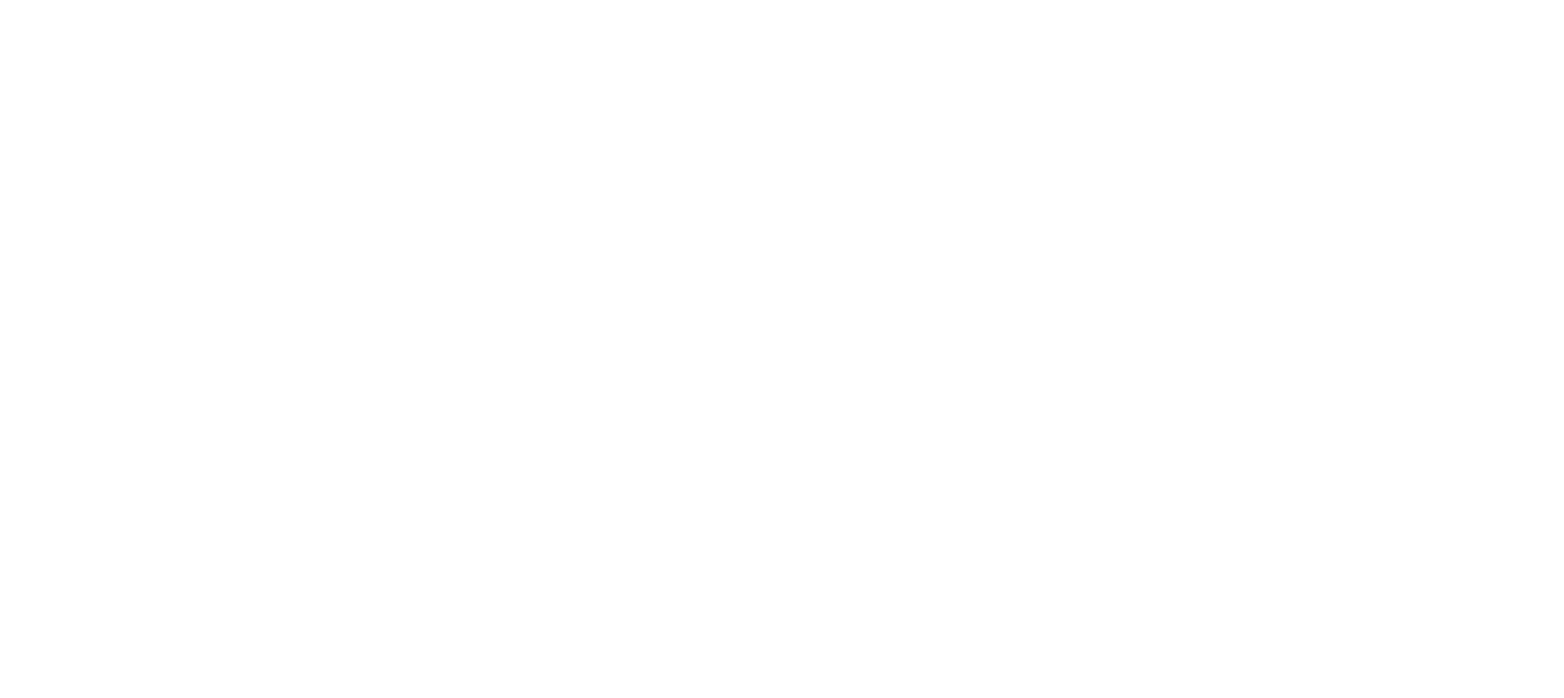
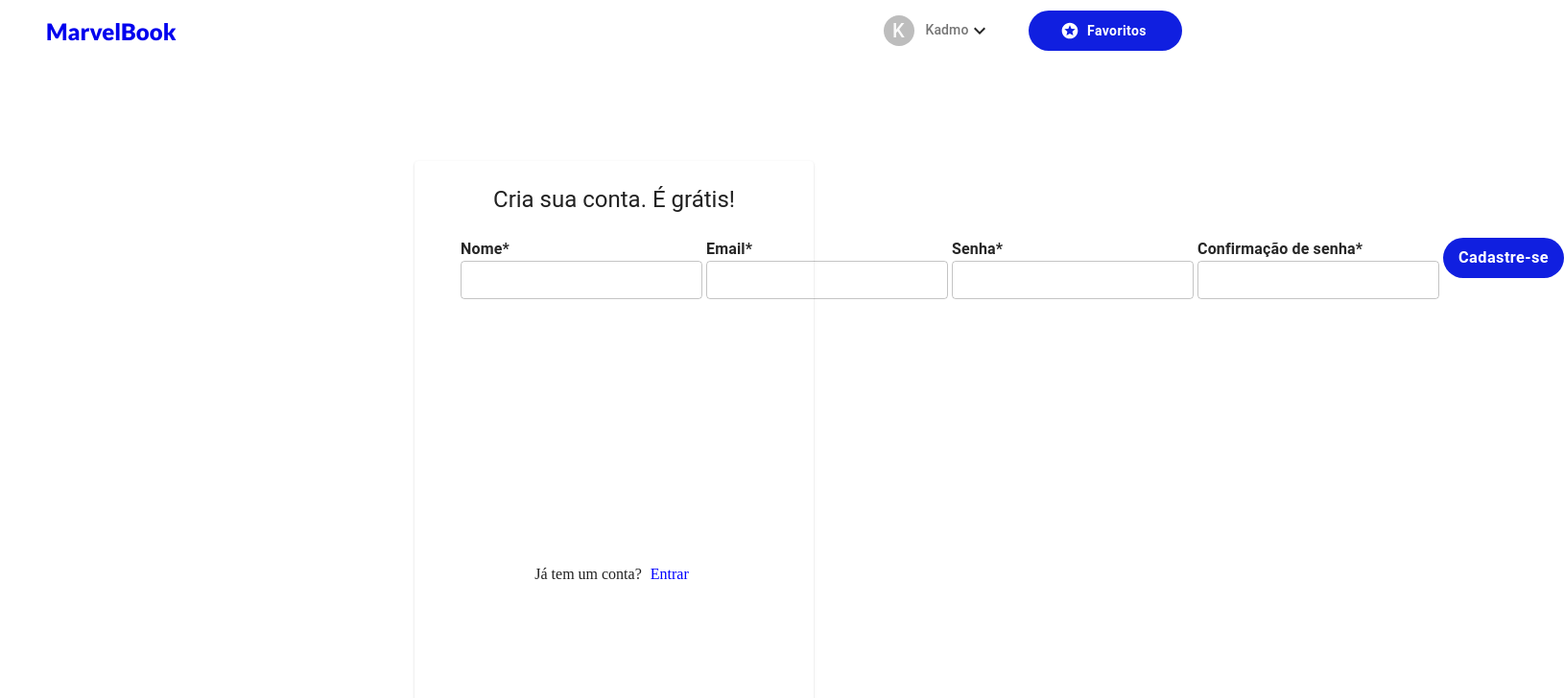
Before and after one commit to kadmohardy/marvelbook-web, a React (Create React App) app: page /signup in a window 1280 px wide. Shown: the top 728 px of the page at 96% size, 1630 px wide, since content can reach past the window. Built offline with nearby package versions, Linux system fonts and the light colour scheme.

Commit message:
feat(home): create initial signup screen

```diff
--- a/package.json
+++ b/package.json
@@ -20,13 +20,15 @@
     "eslint-plugin-jsx-a11y": "^6.4.1",
     "eslint-plugin-react": "^7.21.5",
     "eslint-plugin-react-hooks": "^4",
+    "formik": "^2.2.6",
     "react": "^17.0.2",
     "react-dom": "^17.0.2",
     "react-router-dom": "^5.2.0",
     "react-scripts": "4.0.3",
     "styled-components": "^5.2.3",
     "typescript": "^4.1.2",
-    "web-vitals": "^1.0.1"
+    "web-vitals": "^1.0.1",
+    "yup": "^0.32.9"
   },
   "scripts": {
     "start": "react-scripts start",
--- /dev/null
+++ b/src/components/Button/index.tsx
@@ -0,0 +1,25 @@
+import React from 'react';
+import { Container, Loading } from './styles';
+
+interface ButtonProps {
+  title: string;
+  loading: boolean;
+}
+
+const Button: React.FC<
+  ButtonProps & React.ButtonHTMLAttributes<HTMLButtonElement>
+> = ({
+  title,
+  loading,
+  // eslint-disable-next-line @typescript-eslint/no-unused-vars
+  ...props
+}: ButtonProps & React.ButtonHTMLAttributes<HTMLButtonElement>) => {
+  return (
+    <Container disableElevation type="submit">
+      {loading && <Loading />}
+      <h3>{title}</h3>
+    </Container>
+  );
+};
+
+export default Button;
--- /dev/null
+++ b/src/components/Button/styles.ts
@@ -0,0 +1,20 @@
+import { Button, CircularProgress } from '@material-ui/core';
+import styled from 'styled-components';
+
+export const Container = styled(Button).attrs({
+  variant: 'contained',
+  color: 'primary',
+})`
+  background: ${props => props.theme.palette.primary.main};
+  color: #ffffff;
+  height: 42px;
+  border-radius: 24px;
+  text-transform: none;
+`;
+
+export const Loading = styled(CircularProgress).attrs({
+  color: 'inherit',
+  size: 20,
+})`
+  margin-right: 5px;
+`;
--- a/src/components/ProfileMenuButton/styles.ts
+++ b/src/components/ProfileMenuButton/styles.ts
@@ -10,9 +10,9 @@
   margin-right: 12px;
 `;
 
-export const ProfileButton = styled(Button).attrs(props => ({
+export const ProfileButton = styled(Button).attrs({
   variant: 'contained',
-}))`
+})`
   background-color: #ffffff;
   color: rgba(0, 0, 0, 0.85);
   display: flex;
--- a/src/interfaces/IUser.ts
+++ /dev/null
@@ -1,4 +0,0 @@
-export interface IUser {
-  fullname: string;
-  email: string;
-}
--- /dev/null
+++ b/src/interfaces/users/user.ts
@@ -0,0 +1,12 @@
+/* eslint-disable camelcase */
+export interface IUser {
+  fullname: string;
+  email: string;
+}
+
+export interface IUserSignUpRequest {
+  fullname: string;
+  email: string;
+  password: string;
+  password_confirmation: string;
+}
--- /dev/null
+++ b/src/pages/SignUp/index.tsx
@@ -0,0 +1,158 @@
+import { FormControl, Grid, TextField, Typography } from '@material-ui/core';
+import { makeStyles } from '@material-ui/core/styles';
+import { useFormik } from 'formik';
+import React, { useCallback } from 'react';
+import * as Yup from 'yup';
+import { Link } from 'react-router-dom';
+import Button from '../../components/Button';
+import Layout from '../../components/Layout';
+import { IUserSignUpRequest } from '../../interfaces/users/user';
+import { Container, Content, Footer, FormItemLabel, Main } from './styles';
+
+const useStyles = makeStyles(theme => ({
+  root: {
+    marginTop: 12,
+    '& .MuiFormControl-root': {
+      margin: theme.spacing(0.5),
+      marginLeft: theme.spacing(0),
+    },
+  },
+}));
+
+const SignUp: React.FC = () => {
+  const classes = useStyles();
+
+  const handleSubmit = useCallback(async (data: IUserSignUpRequest) => {
+    console.log('Testando submit', data);
+  }, []);
+
+  const signInSchema = Yup.object().shape({
+    fullname: Yup.string().required('Nome obrigatório'),
+    email: Yup.string()
+      .required('Email obrigatório')
+      .email('Digite um email válido'),
+    password: Yup.string().required('Senha obrigatória'),
+  });
+
+  const formik = useFormik({
+    initialValues: {
+      email: '',
+      fullname: '',
+      password: '',
+      password_confirmation: '',
+    },
+    validationSchema: signInSchema,
+    onSubmit: handleSubmit,
+  });
+
+  return (
+    <Layout>
+      <Container>
+        <Content>
+          <Typography variant="h5">Cria sua conta. É grátis!</Typography>
+
+          <Main>
+            <form onSubmit={formik.handleSubmit} className={classes.root}>
+              <Grid container xs={12}>
+                <Grid item xs={12}>
+                  <FormControl>
+                    <FormItemLabel>Nome*</FormItemLabel>
+                    <TextField
+                      id="fullname"
+                      name="fullname"
+                      type="fullname"
+                      size="small"
+                      variant="outlined"
+                      value={formik.values.fullname}
+                      onChange={formik.handleChange}
+                      error={
+                        formik.touched.fullname &&
+                        Boolean(formik.errors.fullname)
+                      }
+                      helperText={
+                        formik.touched.fullname && formik.errors.fullname
+                      }
+                      fullWidth
+                    />
+                  </FormControl>
+                </Grid>
+                <Grid item xs={12}>
+                  <FormControl>
+                    <FormItemLabel>Email*</FormItemLabel>
+
+                    <TextField
+                      id="email"
+                      name="email"
+                      type="email"
+                      size="small"
+                      variant="outlined"
+                      value={formik.values.email}
+                      onChange={formik.handleChange}
+                      error={
+                        formik.touched.email && Boolean(formik.errors.email)
+                      }
+                      helperText={formik.touched.email && formik.errors.email}
+                      fullWidth
+                    />
+                  </FormControl>
+                </Grid>
+                <Grid item xs={12}>
+                  <FormControl>
+                    <FormItemLabel>Senha*</FormItemLabel>
+                    <TextField
+                      id="password"
+                      name="password"
+                      type="password"
+                      size="small"
+                      value={formik.values.password}
+                      variant="outlined"
+                      onChange={formik.handleChange}
+                      error={
+                        formik.touched.password &&
+                        Boolean(formik.errors.password)
+                      }
+                      helperText={
+                        formik.touched.password && formik.errors.password
+                      }
+                      fullWidth
+                    />
+                  </FormControl>
+                </Grid>
+                <Grid item xs={12}>
+                  <FormControl>
+                    <FormItemLabel>Confirmação de senha*</FormItemLabel>
+                    <TextField
+                      id="password_confirmation"
+                      name="password_confirmation"
+                      type="password"
+                      size="small"
+                      value={formik.values.password_confirmation}
+                      variant="outlined"
+                      onChange={formik.handleChange}
+                      error={
+                        formik.touched.password_confirmation &&
+                        Boolean(formik.errors.password_confirmation)
+                      }
+                      helperText={
+                        formik.touched.password_confirmation &&
+                        formik.errors.password_confirmation
+                      }
+                      fullWidth
+                    />
+                  </FormControl>
+                </Grid>
+                <Button loading={false} title="Cadastre-se" />
+              </Grid>
+            </form>
+          </Main>
+
+          <p>
+            Já tem um conta? <Link to="/signin">Entrar</Link>
+          </p>
+        </Content>
+      </Container>
+    </Layout>
+  );
+};
+
+export default SignUp;
--- /dev/null
+++ b/src/pages/SignUp/styles.ts
@@ -0,0 +1,79 @@
+import { FormLabel, Paper } from '@material-ui/core';
+import styled from 'styled-components';
+
+export const Container = styled(Paper).attrs({
+  elevation: 1,
+})`
+  display: flex;
+  background: #fff;
+  padding: 24px 48px;
+  flex-direction: column;
+  align-items: center;
+  justify-content: space-between;
+  max-height: 600px;
+`;
+
+export const Content = styled.div`
+  display: flex;
+  flex-direction: column;
+  align-items: center;
+  justify-content: space-between;
+
+  p {
+    margin-top: 12px;
+    a {
+      margin: 5px;
+      color: blue;
+      text-decoration: none;
+    }
+  }
+
+  h1 {
+    margin-top: 12px;
+  }
+`;
+
+export const Main = styled.div`
+  display: flex;
+  flex: 1;
+  min-width: 320px;
+  flex-direction: row;
+
+  form {
+    margin-top: 24px;
+    display: flex;
+    flex: 1;
+
+    flex-direction: column;
+    align-items: center;
+
+    div {
+      display: flex;
+      flex-direction: column;
+    }
+  }
+`;
+
+export const Line = styled.div`
+  border-bottom: 0.5px solid rgba(255, 255, 255, 0.15);
+`;
+
+export const Footer = styled.div`
+  max-width: 360px;
+
+  p {
+    font-size: 12px;
+  }
+
+  a {
+    margin: 5px;
+    color: blue;
+    text-decoration: none;
+  }
+`;
+
+export const FormItemLabel = styled(FormLabel)`
+  color: rgba(0, 0, 0, 0.85);
+  text-transform: none;
+  font-weight: bold;
+`;
--- a/src/routes/index.tsx
+++ b/src/routes/index.tsx
@@ -1,11 +1,13 @@
 import React from 'react';
 import { Route, Switch } from 'react-router-dom';
 import Home from '../pages/Home';
+import SignUp from '../pages/SignUp';
 
 const Routes: React.FC = () => {
   return (
     <Switch>
       <Route path="/" exact component={Home} />
+      <Route path="/signup" exact component={SignUp} />
     </Switch>
   );
 };
```
Also changed, not shown: 1 other file (tests, documents, lock files or other folders).
